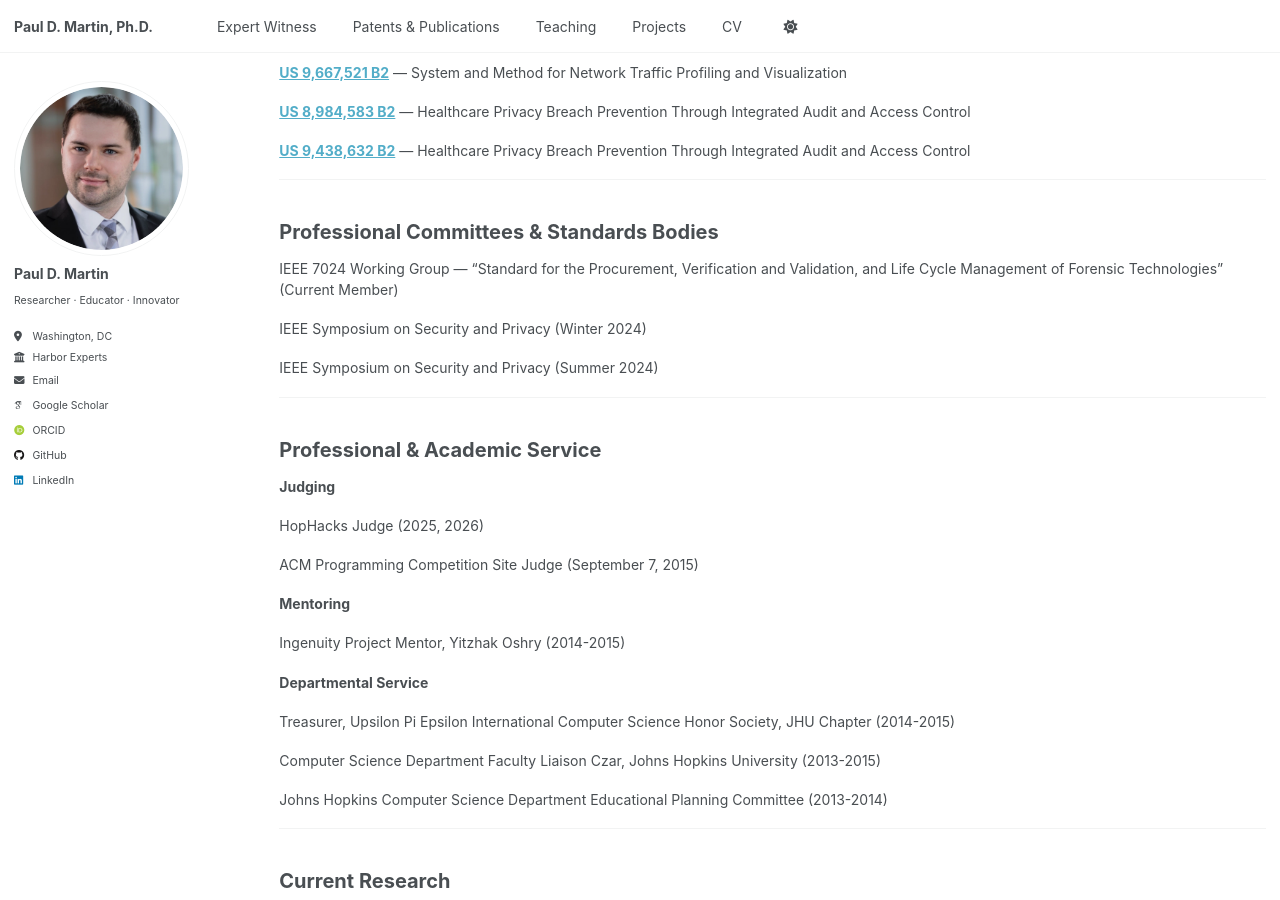
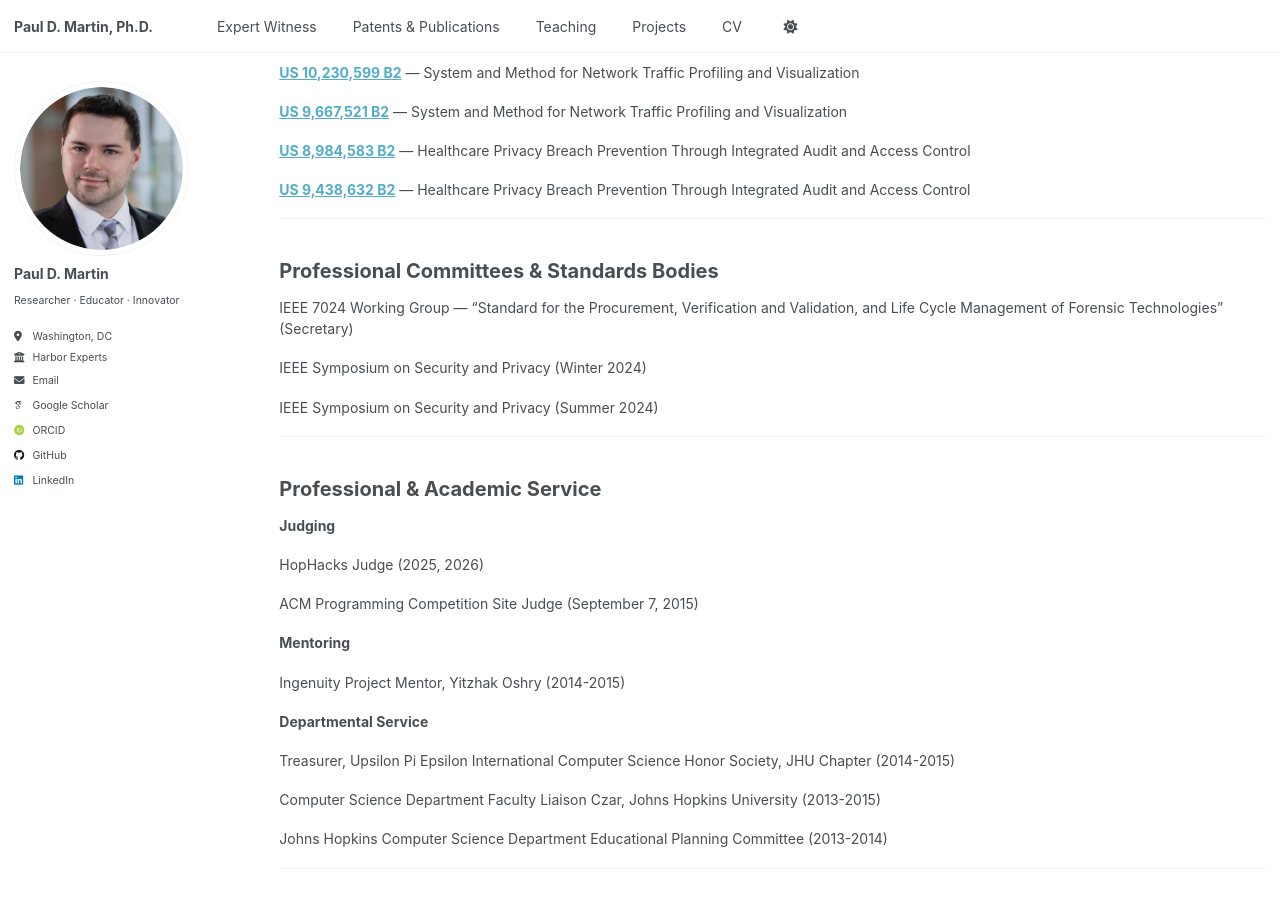
Before and after one commit to pauldmartinphd/pauldmartinphd.github.io, a Jekyll site: the page built from _pages/cv.md, in a window 1280 px wide and 900 px high, scrolled down 1962 px. Built offline with Jekyll 4.4.1, drawn with Linux system fonts in a browser that asks for light colours; some web fonts are replaced; some of the changed text lies outside the part shown.

Commit message:
Add 2026 Security and Privacy course; update IEEE 7024 role to Secretary

```diff
--- a/_pages/cv.md
+++ b/_pages/cv.md
@@ -112,7 +114,7 @@ Contributor to Charm, an open-source rapid prototyping framework for advanced cr
 
 ## Professional Committees & Standards Bodies
 
-IEEE 7024 Working Group — "Standard for the Procurement, Verification and Validation, and Life Cycle Management of Forensic Technologies" (Current Member)
+IEEE 7024 Working Group — "Standard for the Procurement, Verification and Validation, and Life Cycle Management of Forensic Technologies" (Secretary)
 
 IEEE Symposium on Security and Privacy (Winter 2024)
 
--- a/_pages/publications.html
+++ b/_pages/publications.html
@@ -84,7 +84,7 @@ author_profile: true
 
 <h2>Professional Committees & Standards Bodies</h2><hr />
 
-<p>IEEE 7024 Working Group &mdash; &ldquo;Standard for the Procurement, Verification and Validation, and Life Cycle Management of Forensic Technologies&rdquo; (Current Member)</p>
+<p>IEEE 7024 Working Group &mdash; &ldquo;Standard for the Procurement, Verification and Validation, and Life Cycle Management of Forensic Technologies&rdquo; (Secretary)</p>
 
 <p>IEEE Symposium on Security and Privacy (Winter 2024)</p>
 
```
Also changed, not shown: other parts of _pages/cv.md (+2 -0 lines), _pages/about.md (+1 -1 lines), _pages/expert-witness.md (+1 -1 lines), _teaching/2026-security-privacy.md (added, +11 -0 lines).
